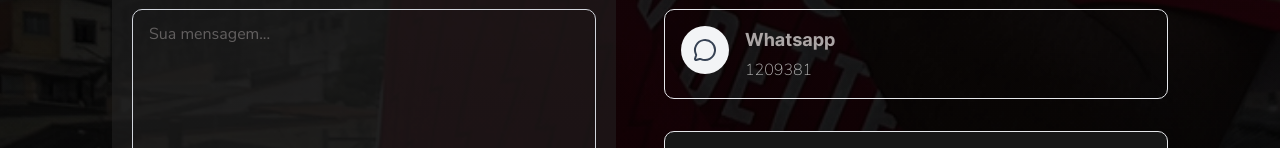
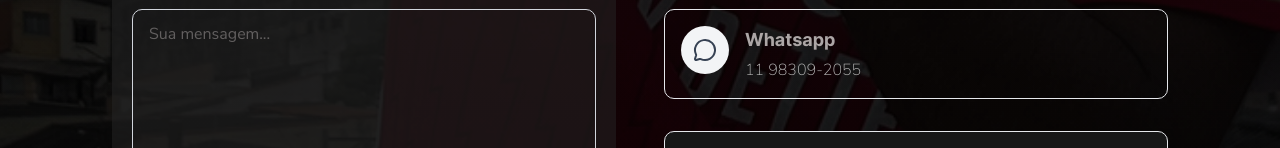
Before and after one commit to leochinelato/bemov, a Next.js app: page / in a window 1280 px wide. Shown: the part 3847-3995 px from the top of the page. Built offline with nearby package versions, Linux system fonts and the light colour scheme.

Commit message:
Atualizar o Contact.tsx

```diff
--- a/src/components/Contact.tsx
+++ b/src/components/Contact.tsx
@@ -154,7 +154,7 @@ const Contact = ({ id }: ContactProps) => {
               </div>
               <div>
                 <h3 className='font-semibold text-lg mb-1'>Whatsapp</h3>
-                <p className='text-gray-600'>1209381</p>
+                <p className='text-gray-600'>11 98309-2055</p>
               </div>
             </a>
           </div>
```
